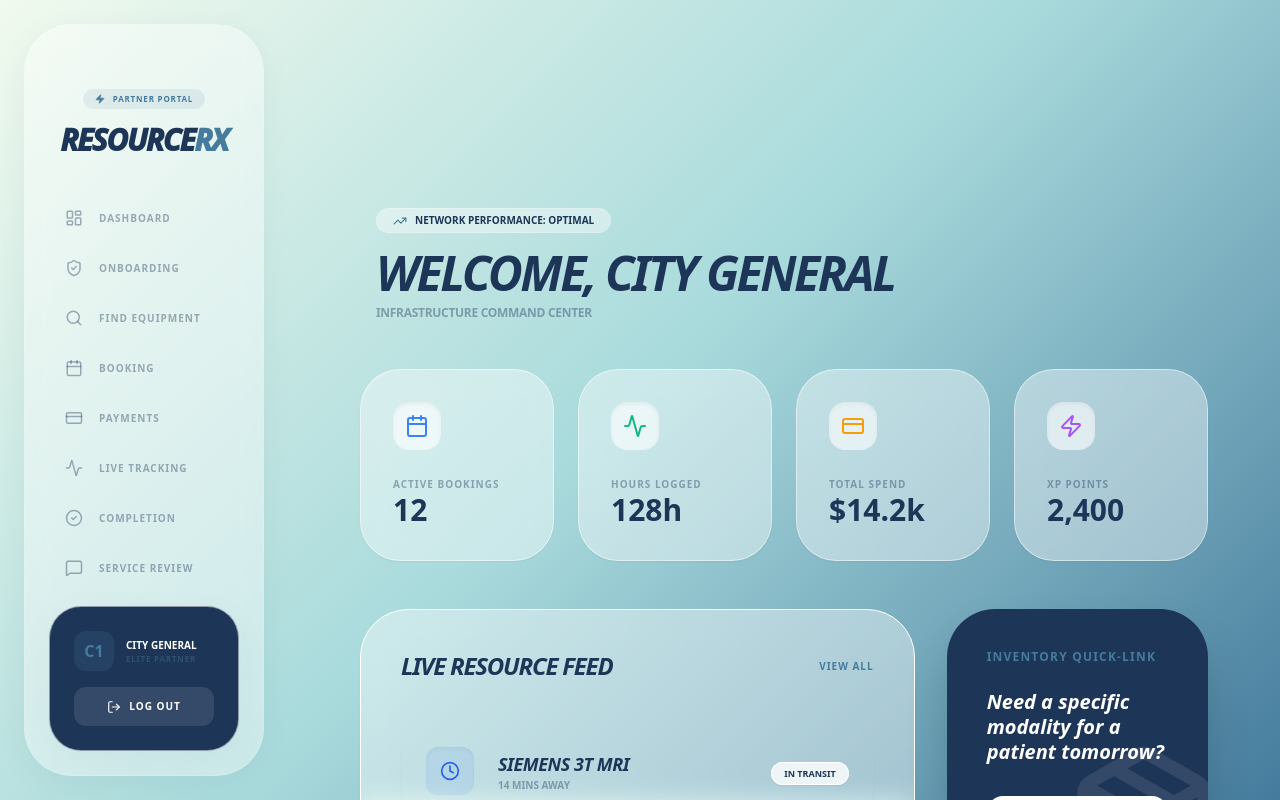
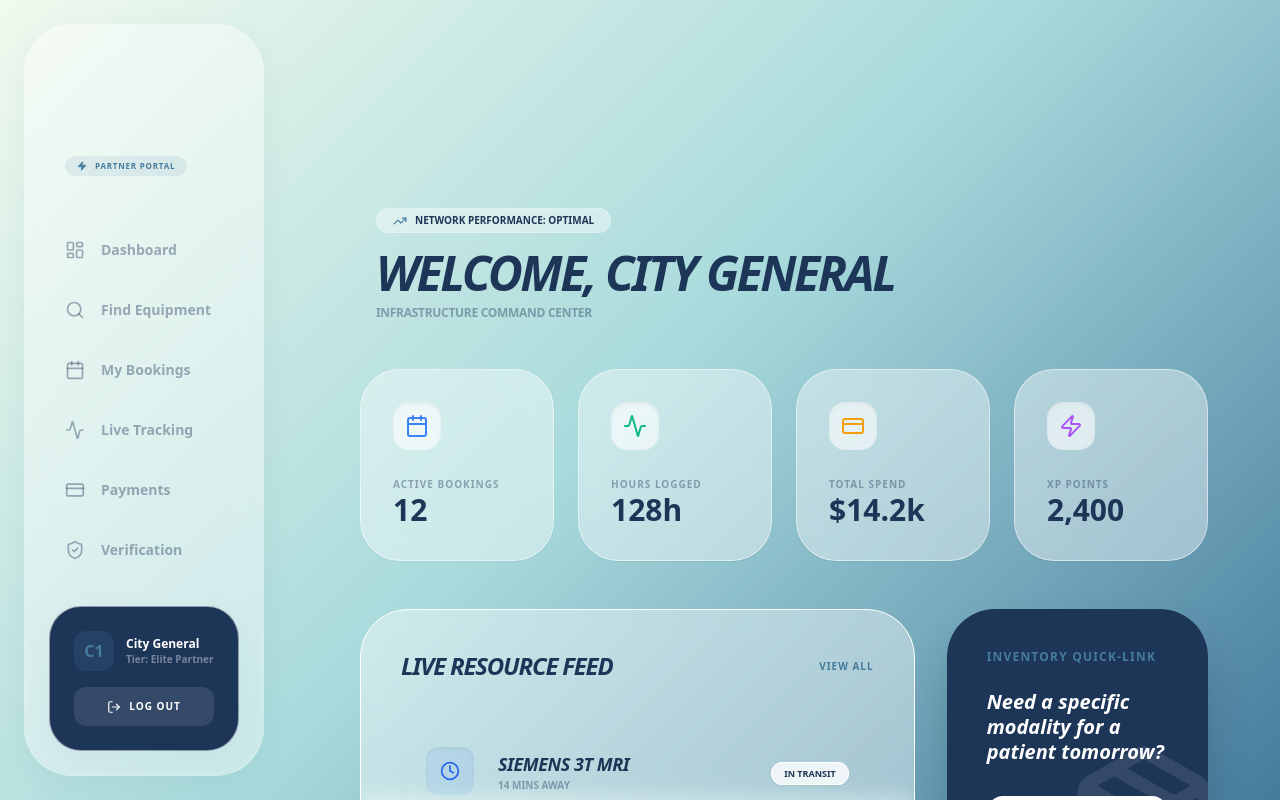
Before and after one commit to DharmiSapariya/ResourceRX, a React (Vite) app: page /clinic in a window 1280 px wide. Shown: the top 800 px of the page. Built offline with nearby package versions, Linux system fonts and the light colour scheme.

Commit message:
fix: update ClinicSideBar to match latest navigation

```diff
--- a/src/components/ClinicSideBar.jsx
+++ b/src/components/ClinicSideBar.jsx
@@ -9,10 +9,7 @@ import {
   ShieldCheck,
   LogOut,
   Zap,
-  CreditCard,
-  AlertTriangle,
-  MessageSquare,
-  CheckCircle2
+  CreditCard
 } from 'lucide-react';
 import '../App.css';
 
@@ -21,65 +18,45 @@ export default function ClinicSidebar() {
   const location = useLocation();
 
   const menuItems = [
-    { name: 'Dashboard', icon: LayoutDashboard, path: '/dashboard' },
-    { name: 'Onboarding', icon: ShieldCheck, path: '/register' },
-    { name: 'Find Equipment', icon: Search, path: '/search' },
-    { name: 'Booking', icon: Calendar, path: '/booking' },
-    { name: 'Payments', icon: CreditCard, path: '/payment' },
-    { name: 'Live Tracking', icon: Activity, path: '/tracking' },
-    { name: 'Completion', icon: CheckCircle2, path: '/completion' },
-    { name: 'Service Review', icon: MessageSquare, path: '/feedback' },
+    { name: 'Dashboard', icon: LayoutDashboard, path: '/clinic/dashboard' },
+    { name: 'Find Equipment', icon: Search, path: '/clinic/search' },
+    { name: 'My Bookings', icon: Calendar, path: '/clinic/booking' },
+    { name: 'Live Tracking', icon: Activity, path: '/clinic/tracking' },
+    { name: 'Payments', icon: CreditCard, path: '/clinic/payment' },
+    { name: 'Verification', icon: ShieldCheck, path: '/clinic/register' },
   ];
 
   return (
     <div className="fixed left-0 top-0 h-screen w-72 p-6 z-[60] hidden lg:block">
       <div className="glass-panel h-full w-full rounded-[3rem] flex flex-col overflow-hidden border-r border-white/10">
 
-        {/* CENTERED BRANDING SECTION */}
-        <div className="pt-16 pb-10 flex flex-col items-center justify-center text-center">
-          <div className="inline-flex items-center gap-2 px-3 py-1 rounded-full bg-secondary/10 text-[8px] font-black uppercase text-secondary tracking-widest mb-4">
+        {/* LOGO SPACE (Pushed down to avoid overlapping the flying logo) */}
+        <div className="p-10 pt-32">
+          <div className="inline-flex items-center gap-2 px-3 py-1 rounded-full bg-secondary/10 text-[8px] font-black uppercase text-secondary tracking-widest mb-2">
             <Zap size={10} fill="currentColor" />
             Partner Portal
           </div>
-          <h1 className="text-3xl font-[1000] italic tracking-tighter text-[var(--primary)] leading-none">
-            RESOURCE<span className="text-secondary">RX</span>
-          </h1>
         </div>
 
         {/* NAVIGATION */}
-        <nav className="flex-1 px-4 space-y-1 overflow-y-auto custom-scrollbar">
+        <nav className="flex-1 px-4 space-y-2">
           {menuItems.map((item) => {
-            const isActive = location.pathname === item.path;
+            const isActive = location.pathname.startsWith(item.path);
             return (
               <button
                 key={item.name}
                 onClick={() => navigate(item.path)}
-                className={`w-full flex items-center gap-4 px-6 py-3.5 rounded-2xl font-black text-[10px] uppercase tracking-widest transition-all duration-300 group ${
+                className={`w-full flex items-center gap-4 px-6 py-4 rounded-2xl font-black text-sm transition-all duration-300 group ${
                   isActive
                   ? "bg-primary text-white shadow-xl shadow-primary/20 scale-[1.02]"
                   : "text-primary/40 hover:text-primary hover:bg-white/40"
                 }`}
               >
-                <item.icon size={18} className={`${isActive ? "text-secondary" : "group-hover:text-secondary"} transition-colors`} />
+                <item.icon size={20} className={`${isActive ? "text-secondary" : "group-hover:text-secondary"} transition-colors`} />
                 {item.name}
               </button>
             );
           })}
-
-          {/* EMERGENCY SECTION */}
-          <div className="pt-4 px-2">
-             <button
-              onClick={() => navigate('/emergency')}
-              className={`w-full flex items-center gap-4 px-6 py-4 rounded-2xl font-black text-[10px] uppercase tracking-widest transition-all border border-red-500/20 ${
-                location.pathname === '/emergency'
-                ? "bg-red-500 text-white"
-                : "bg-red-500/10 text-red-600 hover:bg-red-500 hover:text-white"
-              }`}
-             >
-                <AlertTriangle size={18} className={location.pathname === '/emergency' ? "" : "animate-pulse"} />
-                Emergency
-             </button>
-          </div>
         </nav>
 
         {/* USER PROFILE CARD */}
@@ -89,9 +66,9 @@ export default function ClinicSidebar() {
               <div className="w-10 h-10 rounded-xl bg-secondary/20 flex items-center justify-center text-secondary font-black">
                 C1
               </div>
-              <div className="overflow-hidden text-left">
-                <p className="text-[10px] font-black uppercase truncate">City General</p>
-                <p className="text-[8px] font-bold opacity-40 uppercase tracking-widest text-secondary">Elite Partner</p>
+              <div className="overflow-hidden">
+                <p className="text-xs font-black truncate">City General</p>
+                <p className="text-[10px] font-bold opacity-40">Tier: Elite Partner</p>
               </div>
             </div>
 
```
